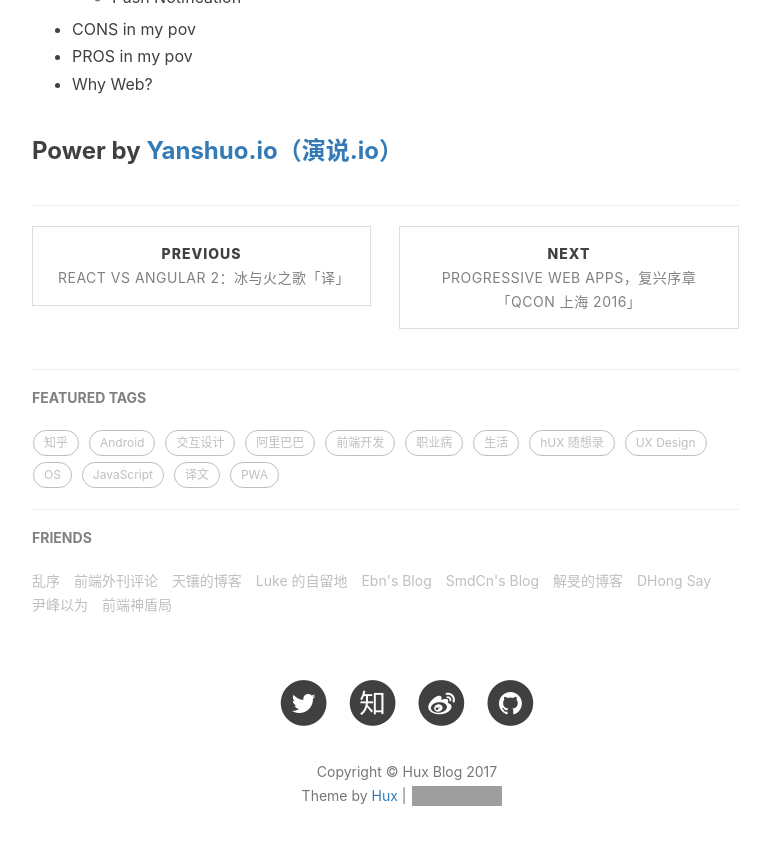
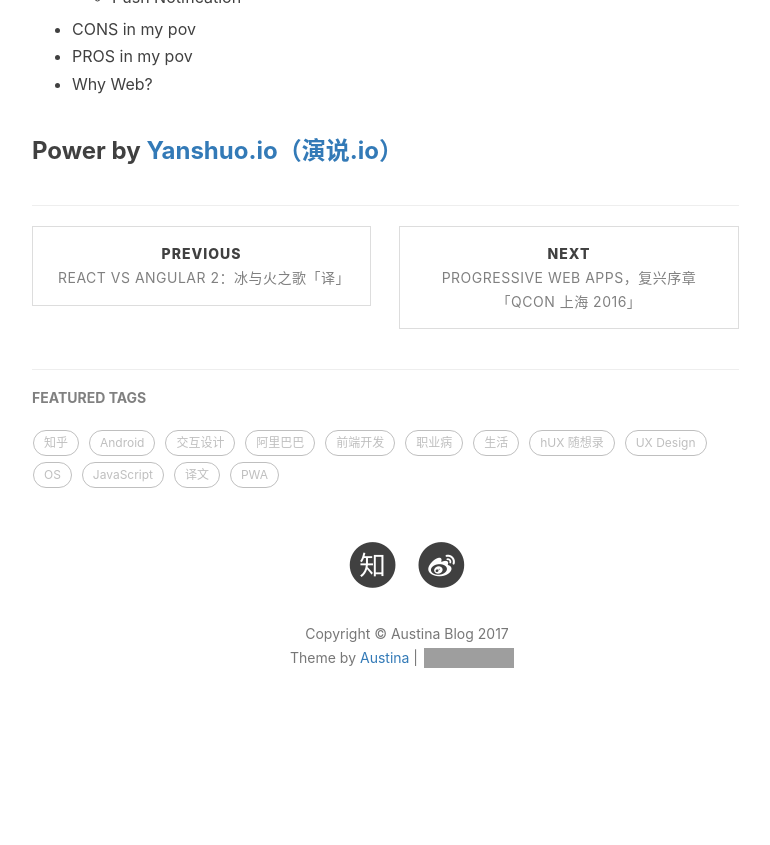
Before and after one commit to hexapod2015/austina.github.io, a Jekyll site: the page built from _posts/2016-06-05-pwa-in-my-pov.markdown, in a window 1280 px wide and 900 px high, scrolled down 1523 px. Shown: the top 845 px of the window, without its empty margins (233-1003 px from the left). Built offline with Jekyll 4.4.1, drawn with Linux system fonts in a browser that asks for light colours; nearby versions of some CDN libraries; comment, search, counter and statistics services are not loaded; after the commit the page ends 2285 px from its top, so only the background shows below that; grey boxes are pictures that could not be loaded.

Commit message:
模板修改

```diff
--- a/CNAME
+++ /dev/null
@@ -1 +0,0 @@
-huangxuan.me
--- a/_config.yml
+++ b/_config.yml
@@ -1,10 +1,10 @@
 # Site settings
-title: Hux Blog
-SEOTitle: 黄玄的博客 | Hux Blog
+title: Austina Blog
+SEOTitle: 王蓉 | Austina Blog
 header-img: img/home-bg.jpg
-email: huxpro@gmail.com
-description: "关于前端与设计、黑客与画家 | 黄玄，Web & Mobile Lover，Front-End Engineer，UX Designer | 这里是 @Hux黄玄 的个人博客，与你一起发现更大的世界。"
-keyword: "黄玄, Hux黄玄, Hux, 鬼栈, huxpro, @huxpro, 黄玄的博客, Hux Blog, 博客, 个人网站, 互联网, 前端, 设计, 产品, 肖玉, Lynn, 肖玉的男朋友"
+email: wr0315@outlook.com
+description: "王蓉，toB Designer，UX Designer | 这里是 @Austina王蓉 的个人博客。"
+keyword: "王蓉、设计师、ux、交互设计、B端产品、用户体验"
 url: "https://huangxuan.me"              # your host, for absolute URL
 baseurl: ""                             # for example, '/blog' if your blog hosted on 'host/blog'
 
@@ -12,10 +12,10 @@ baseurl: ""                             # for example, '/blog' if your blog host
 
 # SNS settings
 RSS: false
-weibo_username:     huxpro
-zhihu_username:     huxpro
-github_username:    huxpro
-twitter_username:   huxpro
+weibo_username:     hexapod
+zhihu_username:     dang-zi-38
+#github_username:    huxpro
+#twitter_username:   huxpro
 #facebook_username:  huxpro
 # linkedin_username:  firstname-lastname-idxxxx
 
@@ -66,14 +66,14 @@ duoshuo_share: true                     # set to false if you want to use Commen
 # ba_track_id: [your track id]
 
 # Google Analytics
-ga_track_id: 'UA-49627206-1'            # Format: UA-xxxxxx-xx
-ga_domain: huangxuan.me
+#ga_track_id: 'UA-49627206-1'            # Format: UA-xxxxxx-xx
+#ga_domain: huangxuan.me
 
 
 
 # Sidebar settings
 sidebar: true                           # whether or not using Sidebar.
-sidebar-about-description: "写写代码，做做设计，<br>离开世界之前，一切都是过程"
+sidebar-about-description: "挣扎着做个全栈设计师 <br>当你追求卓越的时候成功就会追上"
 sidebar-avatar: /img/avatar-hux.jpg      # use absolute URL, seeing it's used in both `/` and `/about/`
 
 
@@ -87,43 +87,3 @@ featured-condition-size: 1              # A tag will be featured if the size of
 # Progressive Web Apps
 chrome-tab-theme-color: "#000000"
 service-worker: true
-
-
-
-# Friends
-friends: [
-    {
-    #     title: "Su",
-    #     href: "http://su.gallery/"
-    # },{
-        title: "乱序",
-        href: "http://mida.re/"
-    },{
-        title: "前端外刊评论",
-        href: "http://qianduan.guru/"
-    },{
-        title: "天镶的博客",
-        href: "http://lingyu.wang/"
-    },{
-        title: "Luke 的自留地",
-        href: "http://hmqk1995.github.io"
-    },{
-        title: "Ebn's Blog",
-        href: "http://ebnbin.com/"
-    },{
-        title: "SmdCn's Blog",
-        href: "http://blog.smdcn.net"
-    },{
-        title: "解旻的博客",
-        href: "http://xieminis.me/"
-    },{
-        title: "DHong Say",
-        href: "http://dhong.co"
-    },{
-        title: "尹峰以为",
-        href: "http://ingf.github.io/"
-    },{
-        title: "前端神盾局",
-        href: "http://wepiaofei.github.io/blog/"
-    }
-]
--- a/_includes/footer.html
+++ b/_includes/footer.html
@@ -82,7 +82,7 @@
                 <p class="copyright text-muted">
                     Copyright &copy; {{ site.title }} {{ site.time | date: '%Y' }}
                     <br>
-                    Theme by <a href="http://huangxuan.me">Hux</a> |
+                    Theme by <a href="http://huangxuan.me">Austina</a> |
                     <iframe
                         style="margin-left: 2px; margin-bottom:-5px;"
                         frameborder="0" scrolling="0" width="100px" height="20px"
```
